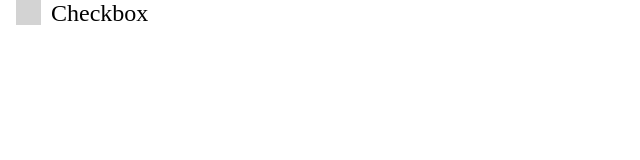
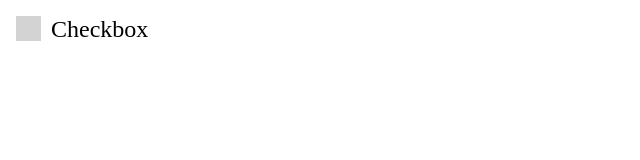
Before and after one commit to hogg21/gromcods, a plain HTML site: page index.html in a window 1280 px wide. Shown: the whole page, without its empty margins (0-640 px from the left). Drawn offline with nearby package versions, Linux system fonts and the light colour scheme.

Commit message:
Add files via upload

```diff
--- a/index.html
+++ b/index.html
@@ -13,10 +13,12 @@
   </head>
 
   <body>
-    <label class="checkbox"
+    <div class="checkbox__">
+      <label class="checkbox"
       >Checkbox
       <input type="checkbox" />
       <span class="checkmark"></span>
     </label>
+    </div>
   </body>
 </html>
--- a/style/selectors.css
+++ b/style/selectors.css
@@ -2,6 +2,12 @@
     visibility: hidden;
     width: 0;
     height: 0;
+}
+.checkbox__ {
+    font-size: 24px;
+    padding-left: 35px;
+    position: relative;
+    margin: 16px;
 }
 .checkmark {
     width: 25px;
@@ -12,12 +18,6 @@
     top: 0;
     left: 0;
 }
-.checkbox {
-    padding-left: 35px;
-    position: relative;
-    font-size: 24px;
-    margin: 16px;
-}
-.checkbox input:checked + .checkmark {
+.checkbox__ input:checked + .checkmark {
     background-color: #006400;
 }
```
